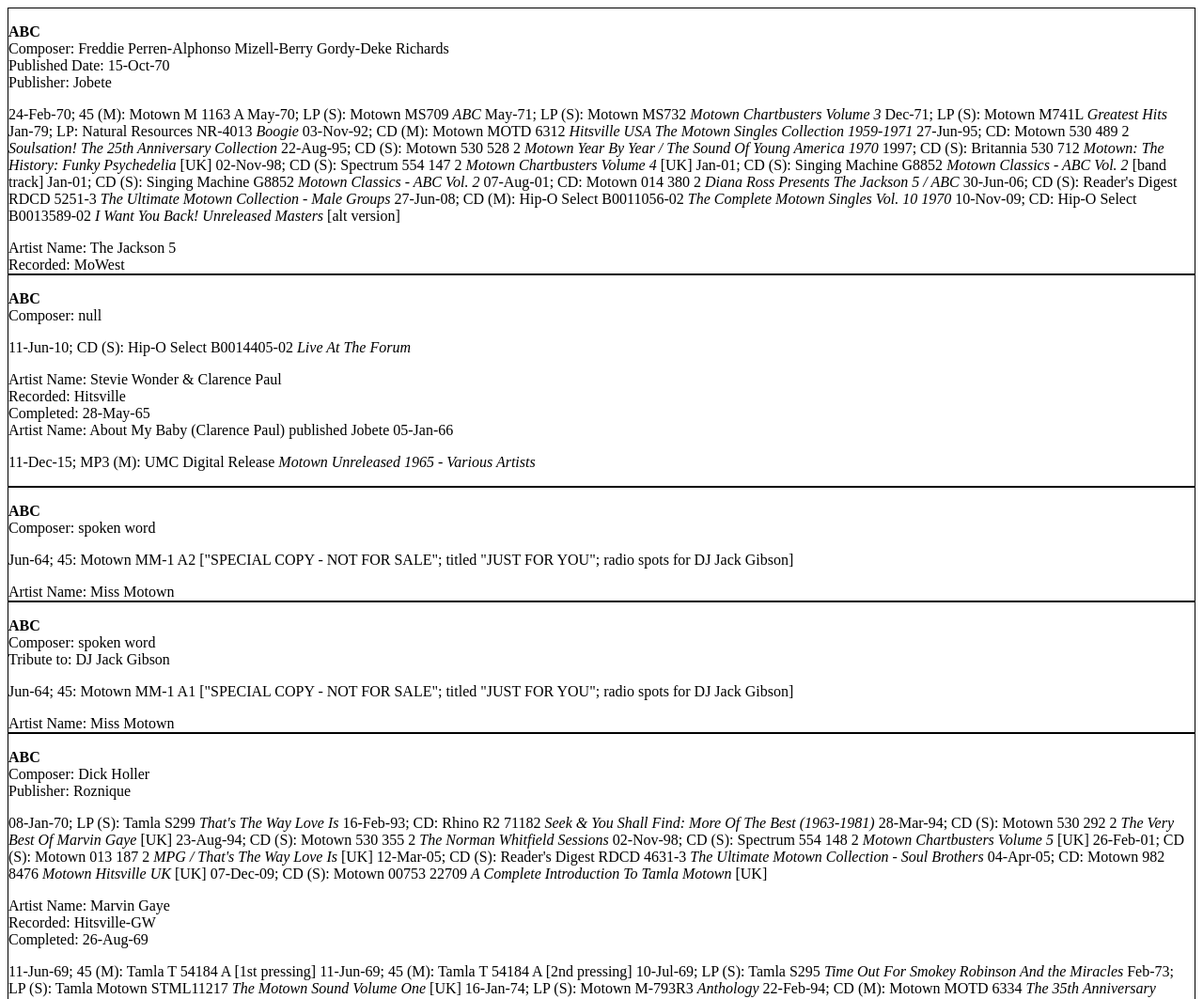
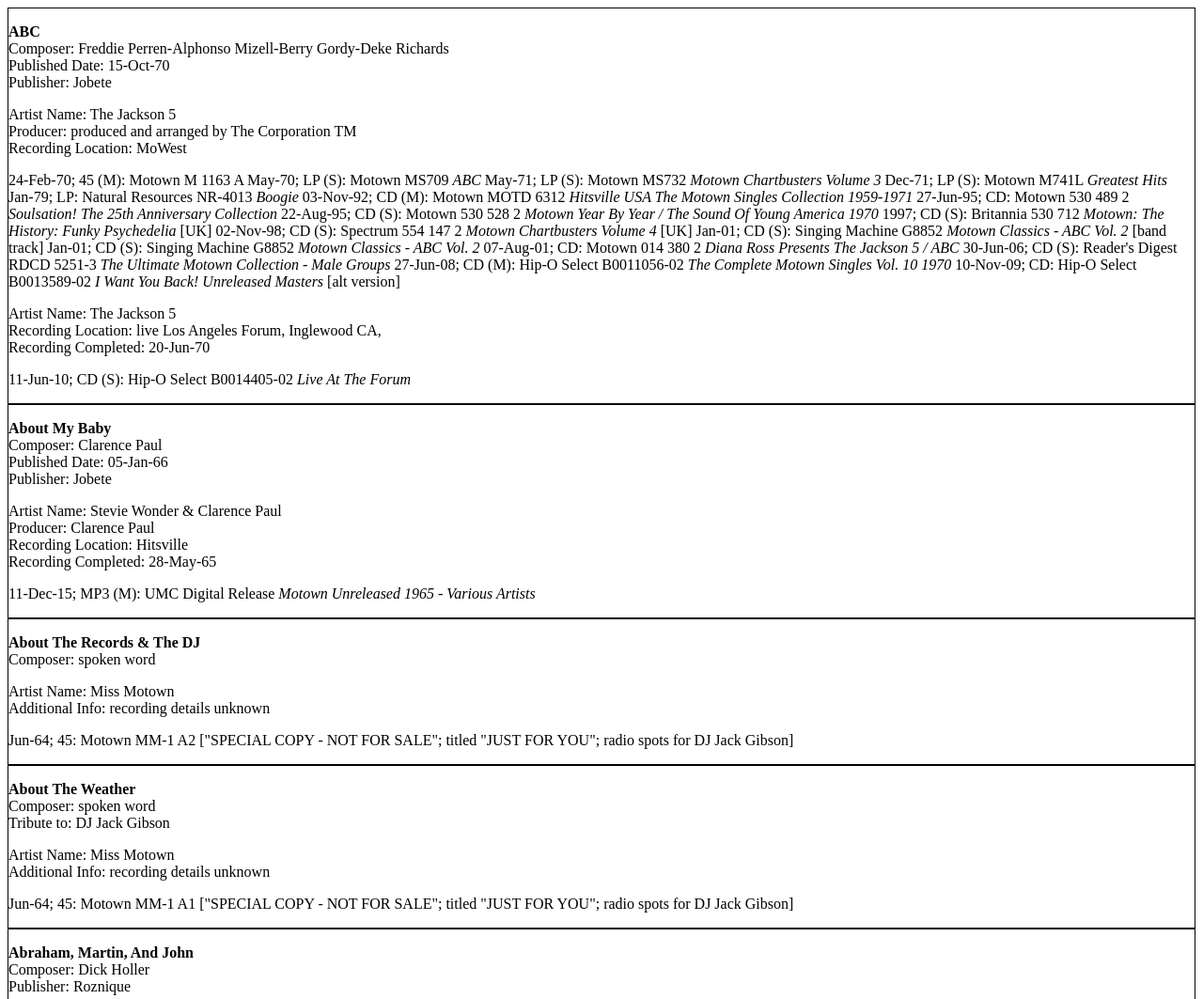
Before and after one commit to jacobsilver2/mototwnHTML, a website: page motown_a.html in a window 1280 px wide. Shown: the top 1063 px of the page at 94% size. Drawn offline with Linux system fonts and the light colour scheme.

Commit message:
did some solid work on artist info

```diff
--- a/motown_a.html
+++ b/motown_a.html
@@ -40,9 +40,7 @@
         Select B0013589-02 <i>I Want You Back! Unreleased Masters</i> [alt
         version]
       </p>
-    </div>
-
-    <div class="song">
+
       <p>
         <b>The Jackson 5</b>; recorded live Los Angeles Forum, Inglewood CA,
         20-Jun-70
@@ -50,6 +48,9 @@
       <p>
         11-Jun-10; CD (S): Hip-O Select B0014405-02 <i>Live At The Forum</i>
       </p>
+    </div>
+
+    <div class="song">
       <p><b>About My Baby</b> (Clarence Paul) published Jobete 05-Jan-66</p>
       <p>
         <b>Stevie Wonder & Clarence Paul</b>; recorded Hitsville, completed
--- a/script.js
+++ b/script.js
@@ -4,11 +4,18 @@
   // add title class around title, then replace the b tag with a div
 
   $("div p:first-child b").addClass("title");
-  const originalTitleElement = $("div p:first-child b");
-  const replacedTitle = replaceTag(originalTitleElement, "div");
-  $("div p:first-child b")
+  // const originalTitleElement = $("div p:first-child b");
+  // const replacedTitle = replaceTag(originalTitleElement, "div");
+  // $("div p:first-child b")
+  //   .replaceWith(replacedTitle)
+  //   .addClass("title");
+
+  $("div p:first-child b").each(function(i, obj) {
+    const replacedTitle = replaceTag(obj, "div");
+    $(obj)
       .replaceWith(replacedTitle)
       .addClass("title");
+  });
 
   let markers = document.querySelectorAll(".title"),
     l = markers.length,
@@ -129,51 +136,69 @@
       .add(next)
       .wrapAll('<div class="artist" />');
   });
+
+  // now we're going to loop through each artist class and divide it up a bit
   $(".artist").each(function(i, obj) {
     const artistAndRecordingInfo = obj.firstChild;
+    const recordingInfoTextArry = obj.firstChild.innerText.split(";");
+    // removing the first element. we don't need it.
+    recordingInfoTextArry.shift();
+    const artistName = obj.firstChild.innerText.split(";")[0];
     const artistAlbums = obj.lastChild;
-
-    const artistAndRecordingInfoArray = artistAndRecordingInfo.innerText.split(
-      ";"
+    $(artistAndRecordingInfo).remove();
+    recordingInfoTextArry.forEach(element => {
+      // console.log(element);
+      if (element.includes("recorded")) {
+        if (element.match(dateRegExp)) {
+          $(obj).prepend(
+            `<div class="recording-completed">Recording Completed: ${
+              element.match(dateRegExp)[0]
+            }</div>`
           );
-    const recordingInfo = artistAndRecordingInfoArray.filter(el =>
-      el.includes("recorded")
+        }
+        $(obj).prepend(
+          `<div class="recording-location">Recording Location: ${element
+            .replace("recorded ", "")
+            .replace(", completed ", "")
+            .replace(dateRegExp, "")}</div>`
         );
-    const completedInfo = artistAndRecordingInfoArray.filter(el =>
-      el.includes("completed")
+      } else if (element.includes("produced")) {
+        $(obj).prepend(
+          `<div class="producer">Producer: ${element.replace(
+            "produced by ",
+            ""
+          )}</div>`
         );
-    completedInfo[0] && console.log(completedInfo[0].match(dateRegExp));
-    // console.log(artistAndRecordingInfoArray);
-    $(artistAndRecordingInfo).remove();
-    $(obj).append(
-      `<div class="artist-name">Artist Name: ${artistAndRecordingInfoArray[0]}</div>`
+      } else if (element.includes("arranged")) {
+        $(obj).prepend(
+          `<div class="arranger">Arranged By: ${element.replace(
+            "arranged by ",
+            ""
+          )}</div>`
         );
-    recordingInfo[0] &&
-      $(obj).append(
-        `<div class="studio">Recorded: ${recordingInfo[0]
-          .replace("recorded ", "")
-          .replace("completed ", "")
-          .replace(dateRegExp, "")
-          .replace(",", "")}</div>`
+      } else {
+        $(obj).prepend(
+          `<div class="recording-additional-info">Additional Info: ${element
+            .replace("[", "")
+            .replace("]", "")}</div>`
         );
-    completedInfo[0] &&
-      $(obj).append(
-        `<div class="completed">Completed: ${completedInfo[0].match(
-          dateRegExp
-        )}</div>`
+      }
+    });
+    artistName &&
+      $(obj).prepend(
+        `<div class="artist-name">Artist Name: ${artistName}</div>`
       );
   });
 });
 
-// now we're going to loop through each artist class and divide it up a bit
 /*
  * replaceTag
  * @return {$object} a new object with replaced opening and closing tag
  */
 function replaceTag($element, newTagName) {
   // Identify opening and closing tag
-  var oldTagName = $element[0].nodeName,
-    elementString = $element[0].outerHTML,
+  var oldTagName = $element.nodeName,
+    elementString = $element.outerHTML,
     openingRegex = new RegExp("^(<" + oldTagName + " )", "i"),
     openingTag = elementString.match(openingRegex),
     closingRegex = new RegExp("(</" + oldTagName + ">)$", "i"),
```
Lines whose indentation alone changed are shown as unchanged.
